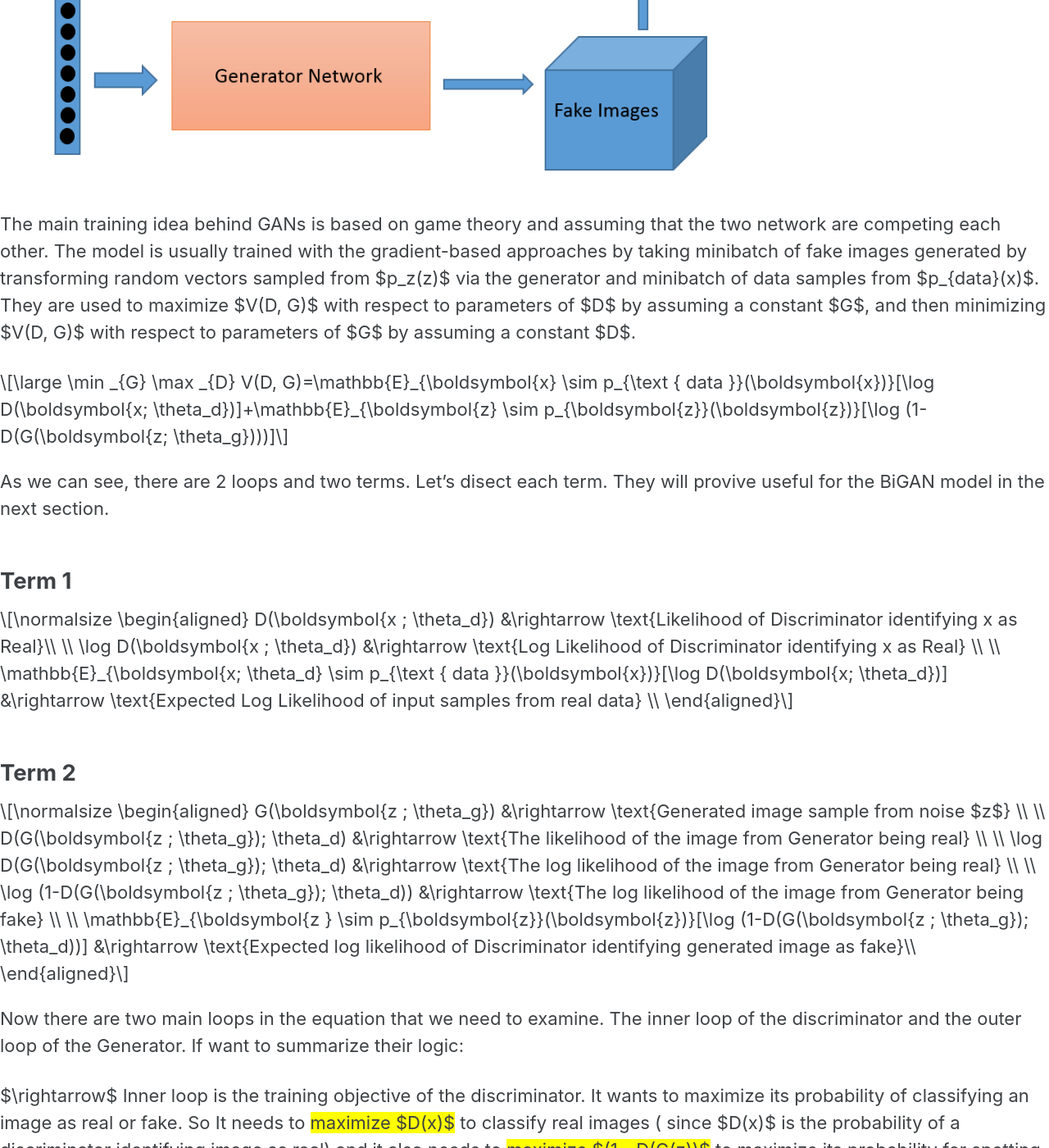
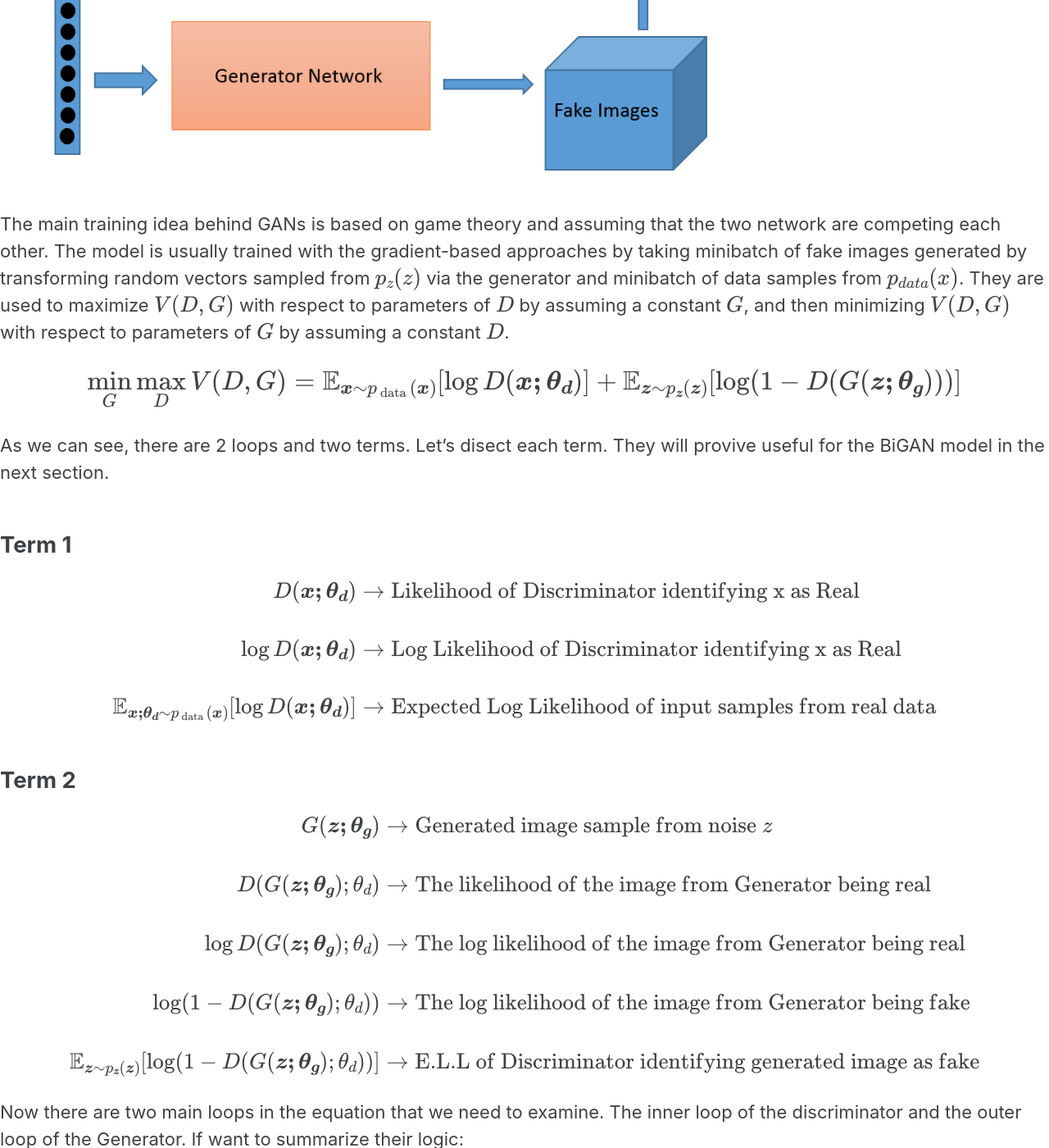
Before and after one commit to yigitozgumus/yigitozgumus.github.io_archived, a Jekyll site: the page built from _posts/2019-04-20-anomaly-detection-using-bigans.md, in a window 1280 px wide and 1400 px high, scrolled down 1225 px. Shown: the whole window at 82% size. Built offline with Jekyll 4.4.1, drawn with Linux system fonts in a browser that asks for light colours; cached includes are drawn as plain includes; nearby versions of some CDN libraries; our own code applies the rules of GitHub Pages for plain Markdown files; formulas are drawn with MathJax 3; some of the changed text lies outside the part shown.

Commit message:
update anomaly post latex support

```diff
--- a/_posts/2019-04-20-anomaly-detection-using-bigans.md
+++ b/_posts/2019-04-20-anomaly-detection-using-bigans.md
@@ -79,7 +79,7 @@ $$
     \\
     \log (1-D(G(\boldsymbol{z ; \theta_g}); \theta_d)) &\rightarrow \text{The log likelihood of the image from Generator being fake} \\
     \\
-    \mathbb{E}_{\boldsymbol{z } \sim p_{\boldsymbol{z}}(\boldsymbol{z})}[\log (1-D(G(\boldsymbol{z ; \theta_g}); \theta_d))] &\rightarrow \text{Expected log likelihood of Discriminator identifying generated image as fake}\\
+    \mathbb{E}_{\boldsymbol{z } \sim p_{\boldsymbol{z}}(\boldsymbol{z})}[\log (1-D(G(\boldsymbol{z ; \theta_g}); \theta_d))] &\rightarrow \text{E.L.L of Discriminator identifying generated image as fake}\\
 \end{aligned}
 $$
 
```
Also changed, not shown: _includes/scripts.html (+13 -12 lines).
